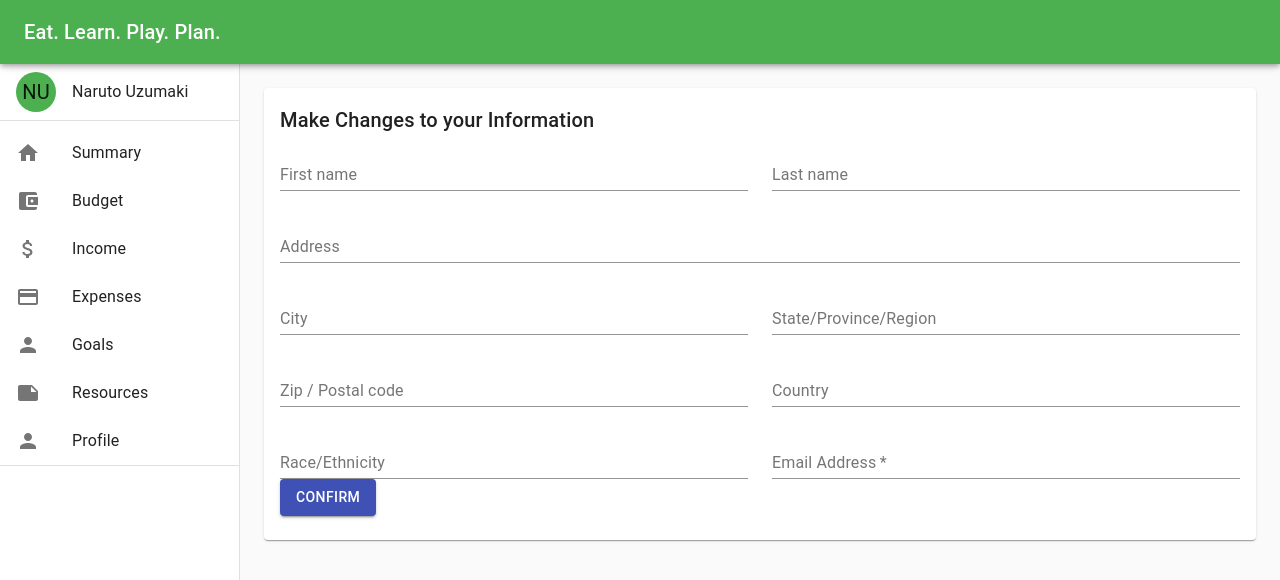
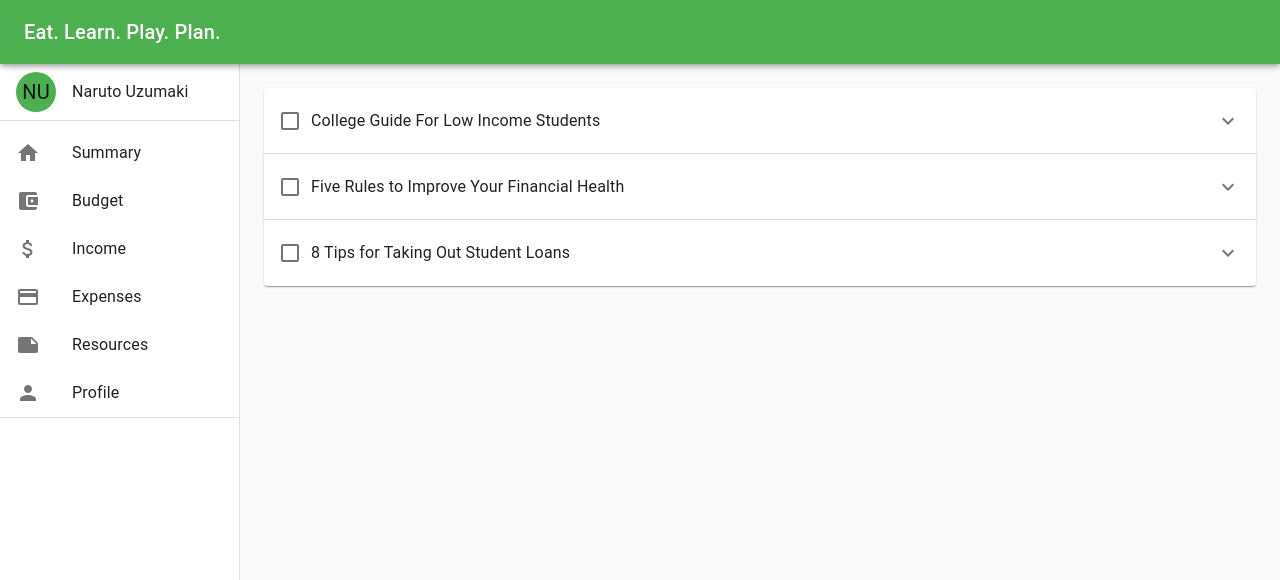
Before and after one commit to cfg-hbcuhsi/team-2, a React (Create React App) app in the folder frontend/: page /dashboard in a window 1280 px wide. Shown: the top 580 px of the page. Built offline with nearby package versions, Linux system fonts and the light colour scheme.

Commit message:
secondlast

```diff
--- a/frontend/src/components/pages/Dashboard/Dashboard.js
+++ b/frontend/src/components/pages/Dashboard/Dashboard.js
@@ -74,7 +74,7 @@ function Dashboard(props) {
   const theme = useTheme();
   const [mobileOpen, setMobileOpen] = React.useState(false);
 
-  const [tab,setTab] = useState(6);
+  const [tab,setTab] = useState(5);
 
   const handleDrawerToggle = () => {
     setMobileOpen(!mobileOpen);
@@ -119,14 +119,6 @@ function Dashboard(props) {
           <ListItemText primary="Expenses" />
         </ListItem>
 
-
-        <ListItem button onClick={()=>{setTab(7)}}>
-          <ListItemIcon>
-            <PersonIcon />
-          </ListItemIcon>
-          <ListItemText primary="Goals" />
-        </ListItem>
-
         <ListItem button onClick={()=>{setTab(5)}}>
           <ListItemIcon>
             <NoteIcon />
@@ -166,9 +158,6 @@ function Dashboard(props) {
     }
     if(tab == 6){
       return <Profile/>
-    }
-    if(tab == 7){
-      return <Goals/>
     }
   }
 
--- a/frontend/src/components/pages/Dashboard/Expenses.js
+++ b/frontend/src/components/pages/Dashboard/Expenses.js
@@ -1,11 +1,144 @@
-import React from 'react'
+import React, { useState } from 'react';
+import { makeStyles } from '@material-ui/core/styles';
+import Card from '@material-ui/core/Card';
+import CardHeader from '@material-ui/core/CardHeader';
+import CardContent from '@material-ui/core/CardContent';
+import Typography from '@material-ui/core/Typography';
+import Avatar from '@material-ui/core/Avatar';
+import Grid from '@material-ui/core/Grid';
+import { green } from '@material-ui/core/colors';
+import Table from '@material-ui/core/Table';
+import TableBody from '@material-ui/core/TableBody';
+import TableCell from '@material-ui/core/TableCell';
+import TableContainer from '@material-ui/core/TableContainer';
+import TableHead from '@material-ui/core/TableHead';
+import TableRow from '@material-ui/core/TableRow';
+import Paper from '@material-ui/core/Paper';
+import { Doughnut } from 'react-chartjs-2';
 
-const Resources = () => {
+const useStyles = makeStyles({
+  root: {
+    maxWidth: 200,
+  },
+  title: {
+    fontSize: 14,
+  },
+  pos: {
+    marginBottom: 12,
+  },
+  avatar: {
+    backgroundColor: green[500],
+  },
+  table: {
+    minWidth: 650,
+  },
+});
+
+function createData(amount, source) {
+  return { amount, source };
+}
+const rows = [
+  createData(100, 'Expense 1'),
+  createData(600, 'Expense 2'),
+  createData(200, 'Expense 1'),
+  createData(202, 'Expense 2'),
+  createData(700, 'Expense 1'),
+];
+
+const Expenses = () => {
+   const [data,setData] = useState({
+    labels: ['Rent/Mortgage', 'Food', 'Phone Bill',
+             'Misc.'],
+    datasets: [
+      {
+        label: 'Rainfall',
+        backgroundColor: [
+          '#ffadad',
+          '#a0c4ff',
+          '#bdb2ff',
+          '#CAFFBF'
+        ],
+        hoverBackgroundColor: [
+        '#FF8585',
+        '#70A7FF',
+        '#9985FF',
+        '#99FF85'
+        ],
+        data: [65, 59, 80, 81]
+      }
+    ]
+  })
+
+  const classes = useStyles();
+
     return (
-        <div>
-            <h1>1123</h1>
-        </div>
-    )
+      <div>
+        <Grid container spacing={1}>
+          <Grid item xs={6}>
+          <Card variant="outlined">
+          <Doughnut data={data} />
+
+            </Card>
+          </Grid>
+          <Grid item xs={6}
+            >
+            <Card className={classes.root} variant="outlined">
+              <CardHeader
+                avatar={
+                  <Avatar aria-label="dollar logo" className={classes.avatar}>
+                    $
+            </Avatar>
+                }
+              />
+              <CardContent>
+                <Typography variant="h5" component="h2">
+                  $2000.0
+            </Typography>
+                <Typography className={classes.pos} color="textSecondary">
+                  Total Expenses
+            </Typography>
+              </CardContent>
+            </Card>
+
+
+          </Grid>
+          <Grid item xs={12}>
+            <Card variant="outlined">
+              <CardHeader
+                title="Income"
+              />
+              <CardContent>
+                <TableContainer component={Paper}>
+                  <Table className={classes.table} aria-label="simple table">
+                    <TableHead>
+                      <TableRow>
+                        <TableCell>Amount ($)</TableCell>
+                        <TableCell align="center">Source</TableCell>
+                      </TableRow>
+                    </TableHead>
+                    <TableBody>
+                      {rows.map((row) => (
+                        <TableRow key={row.amount}>
+                          <TableCell component="th" scope="row">
+                            {row.amount}
+                          </TableCell>
+                          <TableCell align="center">{row.source}</TableCell>
+                        </TableRow>
+                      ))}
+                    </TableBody>
+                  </Table>
+                </TableContainer>
+              </CardContent>
+            </Card>
+
+
+          </Grid>
+        </Grid>
+
+      </div>
+    );
+
+
 }
 
-export default Resources;
+export default Expenses
--- a/frontend/src/components/pages/Dashboard/Profile.js
+++ b/frontend/src/components/pages/Dashboard/Profile.js
@@ -107,7 +107,7 @@ export const Profile = () => {
           />
         </Grid>
       </Grid>
-      <Button variant="contained" color="primary">
+      <Button style={{marginTop:"10px "}}variant="contained" color="primary">
         Confirm
       </Button>
     </React.Fragment>
--- a/frontend/src/components/pages/Dashboard/Resources.js
+++ b/frontend/src/components/pages/Dashboard/Resources.js
@@ -1,11 +1,108 @@
-import React from 'react'
+import React from 'react';
+import { makeStyles } from '@material-ui/core/styles';
+import Accordion from '@material-ui/core/Accordion';
+import AccordionSummary from '@material-ui/core/AccordionSummary';
+import AccordionDetails from '@material-ui/core/AccordionDetails';
+import Checkbox from '@material-ui/core/Checkbox';
+import FormControlLabel from '@material-ui/core/FormControlLabel';
+import Typography from '@material-ui/core/Typography';
+import ExpandMoreIcon from '@material-ui/icons/ExpandMore';
+import Link from '@material-ui/core/Link';
+
+
+const useStyles = makeStyles({
+  root: {
+    width: '100%',
+  },
+});
 
 const Resources = () => {
-    return (
-        <div>
-            <h1>Resources</h1>
-        </div>
-    )
+  const classes = useStyles();
+  const preventDefault = (event) => event.preventDefault();
+
+
+  return (
+    <div className={classes.root}>
+
+<Accordion>
+        <AccordionSummary
+          expandIcon={<ExpandMoreIcon />}
+          aria-label="Expand"
+          aria-controls="additional-actions1-content"
+          id="additional-actions1-header"
+        >
+          <FormControlLabel
+            aria-label="Acknowledge"
+            onClick={(event) => event.stopPropagation()}
+            onFocus={(event) => event.stopPropagation()}
+            control={<Checkbox />}
+            label="College Guide For Low Income Students"
+          />
+        </AccordionSummary>
+        <AccordionDetails>
+          <Typography color="textSecondary">
+          Besides money, the largest hurdle that low-income college students face is an overall lack of resources.  Low-income students are unlikely to have personal or professional mentors to guide them through the challenges of higher education.  They are also less likely to have family support for choosing the right college, completing financial aid forms, or even regular visits once they get to school.
+          <br/>
+          <Link href="https://www.accreditedschoolsonline.org/resources/low-income-students/" onClick={preventDefault}>
+            Source
+         </Link>
+          </Typography>
+        </AccordionDetails>
+      </Accordion>
+
+      <Accordion>
+        <AccordionSummary
+          expandIcon={<ExpandMoreIcon />}
+          aria-label="Expand"
+          aria-controls="additional-actions1-content"
+          id="additional-actions1-header"
+        >
+          <FormControlLabel
+            aria-label="Acknowledge"
+            onClick={(event) => event.stopPropagation()}
+            onFocus={(event) => event.stopPropagation()}
+            control={<Checkbox />}
+            label="Five Rules to Improve Your Financial Health"
+          />
+        </AccordionSummary>
+        <AccordionDetails>
+          <Typography color="textSecondary">
+          The term “personal finance” refers to how you manage your money and plan for your future. All of your financial decisions and activities have an effect on your financial health. We are often guided by specific rules of thumb, such as “don’t buy a house that costs more than two-and-a-half years’ worth of income” or “you should always save at least 10% of your income toward retirement.”
+          <br/>
+          <Link href="https://www.investopedia.com/articles/personal-finance/111813/five-rules-improve-your-financial-health.asp" onClick={preventDefault}>
+            Source
+         </Link>
+          </Typography>
+        </AccordionDetails>
+      </Accordion>
+
+      <Accordion>
+        <AccordionSummary
+          expandIcon={<ExpandMoreIcon />}
+          aria-label="Expand"
+          aria-controls="additional-actions1-content"
+          id="additional-actions1-header"
+        >
+          <FormControlLabel
+            aria-label="Acknowledge"
+            onClick={(event) => event.stopPropagation()}
+            onFocus={(event) => event.stopPropagation()}
+            control={<Checkbox />}
+            label="8 Tips for Taking Out Student Loans"
+          />
+        </AccordionSummary>
+        <AccordionDetails>
+          <Typography color="textSecondary">
+          Many students find that they need to borrow money to cover college costs. Luckily, student loans often provide good deals, and financial aid officers can help with this process. Check out these tips to learn how to make taking out a loan go smoothly.
+          <br/>
+          <Link href="https://bigfuture.collegeboard.org/pay-for-college/loans/8-tips-for-taking-out-student-loanss" onClick={preventDefault}>
+            Source
+         </Link>
+          </Typography>
+        </AccordionDetails>
+      </Accordion>
+    </div>
+  );
 }
 
 export default Resources;
```
